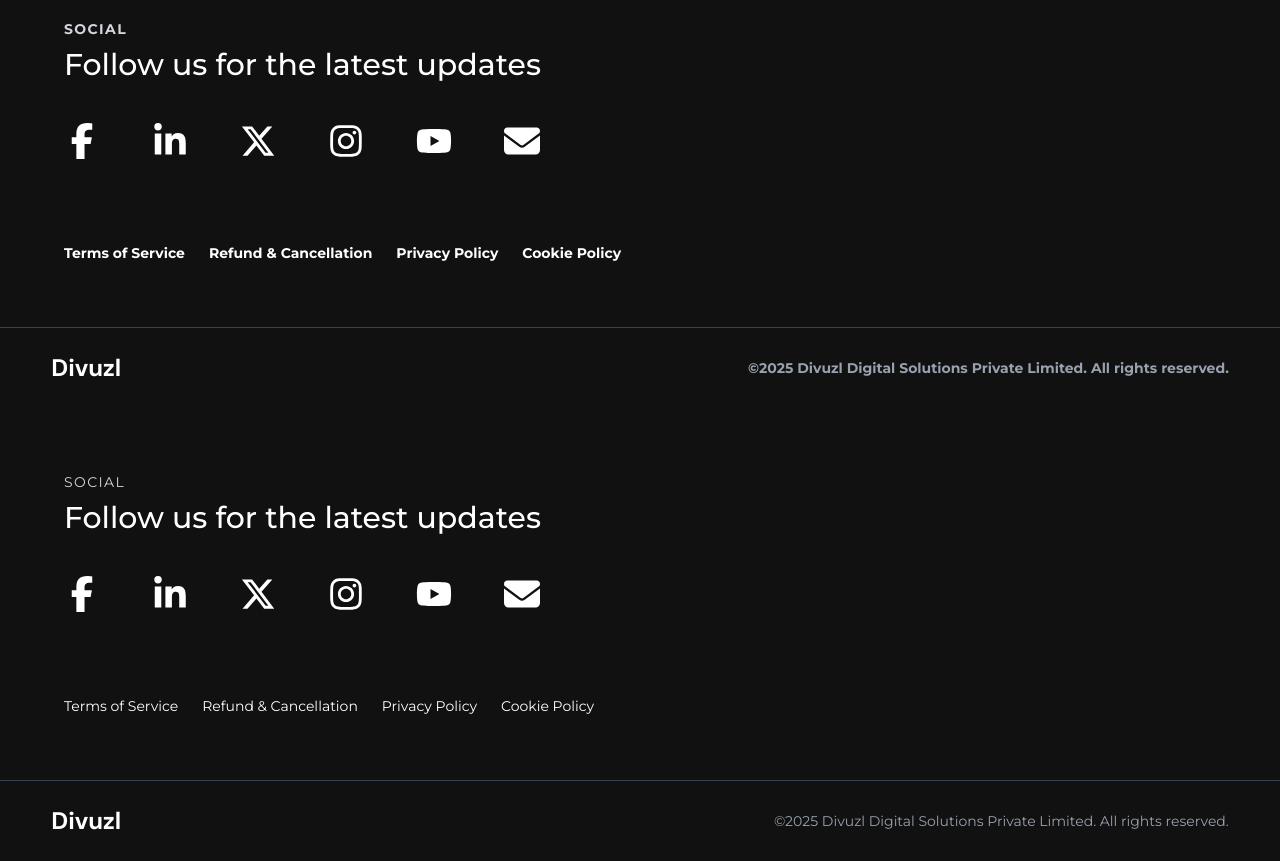
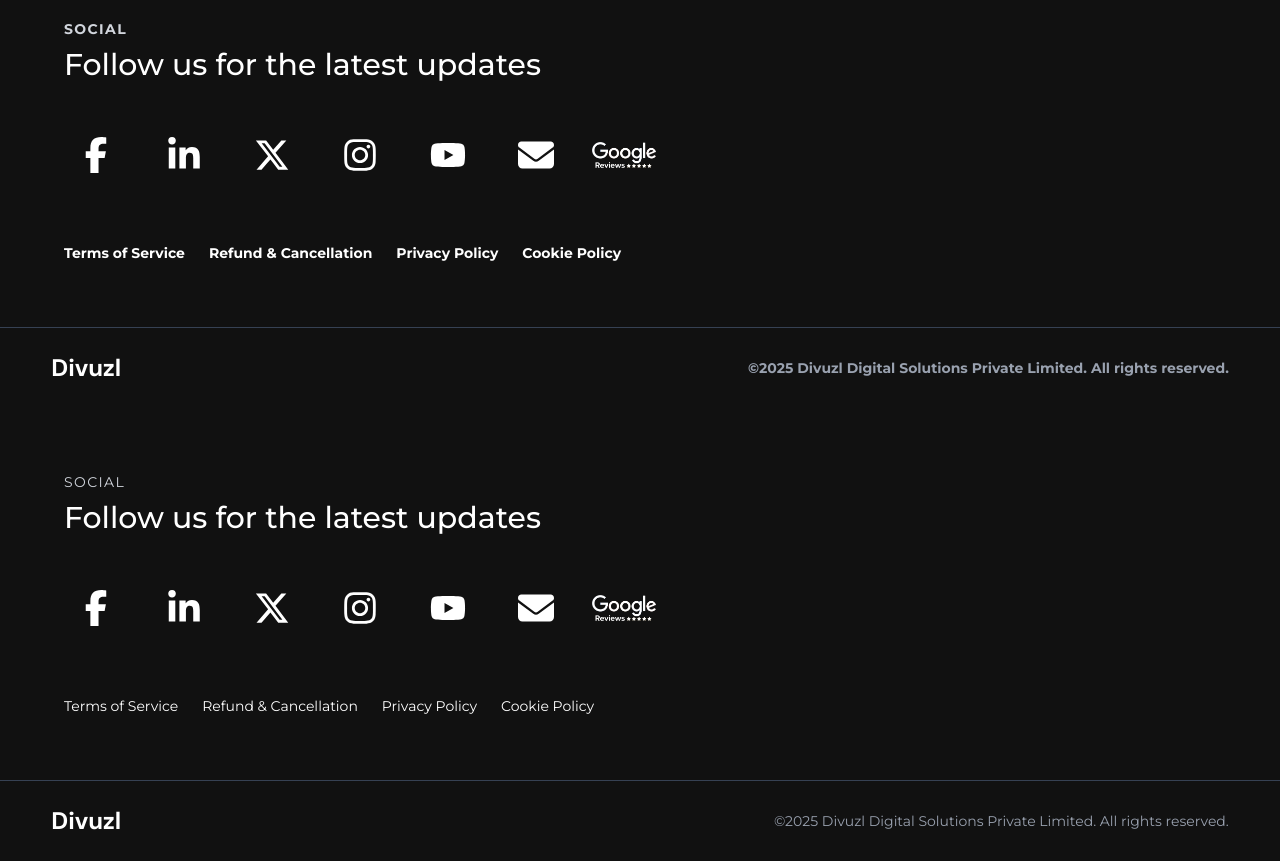
Before and after one commit to Arvindsaura/Divuzl, a React (Vite) app: page / in a window 1280 px wide. Shown: the part 8220-9081 px from the top of the page. Built offline with nearby package versions, Linux system fonts and the light colour scheme; a web font is replaced by a local one.

Commit message:
google reveiw added

```diff
--- a/src/components/Footer.jsx
+++ b/src/components/Footer.jsx
@@ -4,18 +4,25 @@ import { Link } from "react-router-dom";
 
 
 const Footer = () => {
-
-
  const socials = [
   { icon: <FaFacebookF />, name: "Facebook", handle: "Divuzl", url: "https://facebook.com/divuzl" },
   { icon: <FaLinkedinIn />, name: "LinkedIn", handle: "Divuzl", url: "https://linkedin.com/company/divuzl" },
   { icon: <FaXTwitter />, name: "Twitter (X)", handle: "Divuzl", url: "https://x.com/Divuzl_" },
   { icon: <FaInstagram />, name: "Instagram", handle: "divuzl", url: "https://instagram.com/divuzl" },
   { icon: <FaYoutube />, name: "YouTube", handle: "divuzl", url: "https://www.youtube.com/@divuzl" },
-  { icon: <FaEnvelope />, name: "Mail", handle: "info@divuzl.com", url: "mailto:contact@divuzl.com " },
+  { icon: <FaEnvelope />, name: "Mail", handle: "info@divuzl.com", url: "mailto:contact@divuzl.com" },
+  {
+    icon: (
+      <img
+        src="public/images/greview.png" // ← replace with your image path or imported image
+        alt="Google Reviews"
+        className="w-full h-full object-contain"
+      />
+    ),
+    name: "Google Reviews",
+    url: "https://share.google/fV8Wrupx5RUO81o8f", // replace with actual link
+  },
 ];
-
-
 
   const legal = [
     ["Terms of Service", "/terms"],
@@ -43,16 +50,15 @@ const socials = [
                 target="_blank"
                 rel="noopener noreferrer"
                 className="flex w-14 h-14 sm:w-16 sm:h-16 bg-transparent hover:text-[#0047FF] transition-colors"
+                title={s.name}
               >
-        <span className="text-3xl sm:text-4xl flex  justify-left w-full h-full">
+                <span className="text-3xl sm:text-4xl flex justify-center items-center w-full h-full">
                   {s.icon}
                 </span>
               </a>
             ))}
           </div>
         </div>
-
-
 
         {/* Legal Links */}
         <div className="flex flex-wrap items-center gap-x-6 gap-y-2">
```
Also changed, not shown: public/images/greview.png (added). Lines whose indentation alone changed are shown as unchanged.
